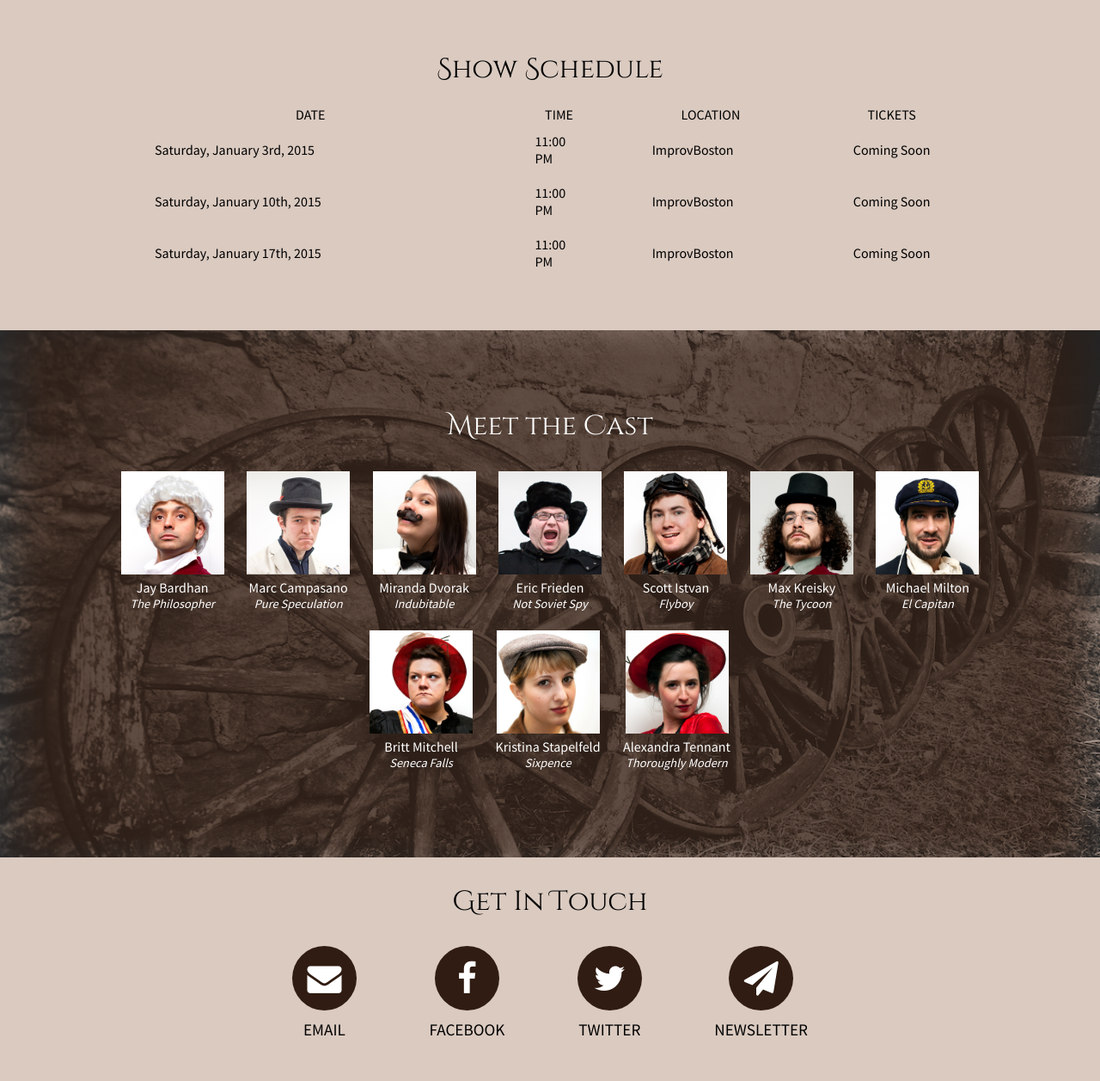
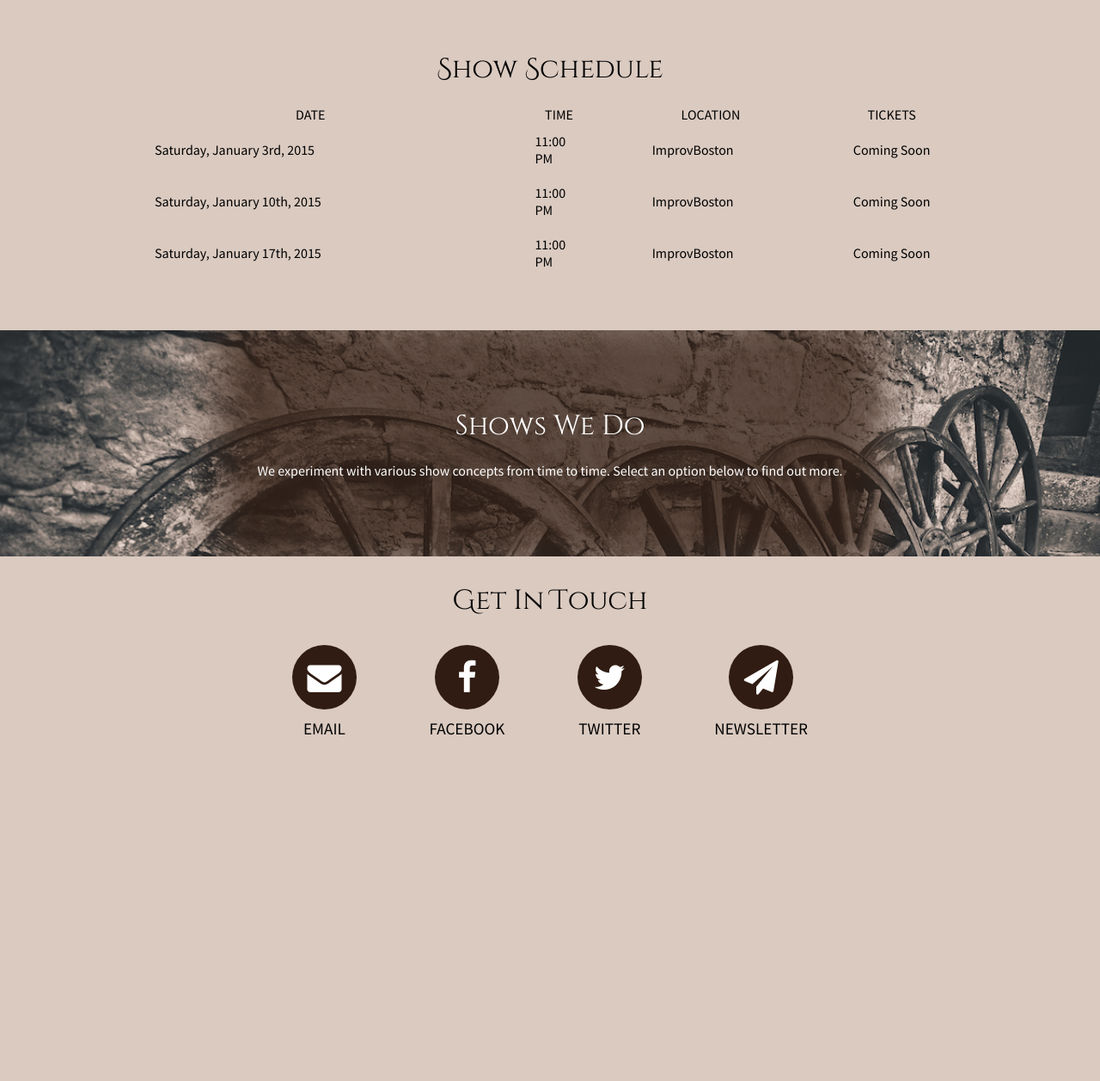
Before and after one commit to scit106/improvhistory, a Node server app: page / in a window 1280 px wide. Shown: the part 512-1769 px from the top of the page at 86% size. After the commit the page ends 1367 px from the top, so only its background shows below. Run offline with Node 20, Linux system fonts and the light colour scheme; some libraries are stand-ins or nearby versions.

Commit message:
add show type section

```diff
--- a/index.html
+++ b/index.html
@@ -111,85 +111,13 @@
 			</tr>
 		</table>
 	</div><!-- schedule -->
-	<div class='section brown-background' id='cast'>
+	<div class="section brown-background centered-content" id="show-types">
 		<div class="content">
-			<h2 class='section-header serif-font white'>
-				<span class="first-letter">M</span>eet the <span class="first-letter">C</span>ast
-			</h2>
-			<div class='centered-max-width centered-content'>
-				<div class='cast-member'>
-					<div class='cast-member-photo' id='jay'>
-						<img src='images/jay.jpg'/>
-					</div><!-- .cast-member-photo -->
-					<h4 class='cast-name white sans-font'>Jay Bardhan</h4>
-					<p class='cast-nickname white sans-font italics'>The Philosopher</p>
-				</div><!-- .cast-member -->
-				<div class='cast-member'>
-					<div class='cast-member-photo' id='marc'>
-						<img src='images/marc.jpg'/>
-					</div><!-- .cast-member-photo -->
-					<h4 class='cast-name white sans-font'>Marc Campasano</h4>
-					<p class='cast-nickname white sans-font italics'>Pure Speculation</p>
-				</div><!-- .cast-member -->
-				<div class='cast-member'>
-					<div class='cast-member-photo' id='miranda'>
-						<img src='images/miranda.jpg'/>
-					</div><!-- .cast-member-photo -->
-					<h4 class='cast-name white sans-font'>Miranda Dvorak</h4>
-					<p class='cast-nickname white sans-font italics'>Indubitable</p>
-				</div><!-- .cast-member -->
-				<div class='cast-member'>
-					<div class='cast-member-photo' id='eric'>
-						<img src='images/eric.jpg'/>
-					</div><!-- .cast-member-photo -->
-					<h4 class='cast-name white sans-font'>Eric Frieden</h4>
-					<p class='cast-nickname white sans-font italics'>Not Soviet Spy</p>
-				</div><!-- .cast-member -->
-				<div class='cast-member'>
-					<div class='cast-member-photo' id='scott'>
-						<img src='images/scott.jpg'/>
-					</div><!-- .cast-member-photo -->
-					<h4 class='cast-name white sans-font'>Scott Istvan</h4>
-					<p class='cast-nickname white sans-font italics'>Flyboy</p>
-				</div><!-- .cast-member -->
-				<div class='cast-member'>
-					<div class='cast-member-photo' id='max'>
-						<img src='images/max.jpg'/>
-					</div><!-- .cast-member-photo -->
-					<h4 class='cast-name white sans-font'>Max Kreisky</h4>
-					<p class='cast-nickname white sans-font italics'>The Tycoon</p>
-				</div><!-- .cast-member -->
-				<div class='cast-member'>
-					<div class='cast-member-photo' id='michael'>
-						<img src='images/michael.jpg'/>
-					</div><!-- .cast-member-photo -->
-					<h4 class='cast-name white sans-font'>Michael Milton</h4>
-					<p class='cast-nickname white sans-font italics'>El Capitan</p>
-				</div><!-- .cast-member -->
-				<div class='cast-member'>
-					<div class='cast-member-photo' id='britt'>
-						<img src='images/britt.jpg'/>
-					</div><!-- .cast-member-photo -->
-					<h4 class='cast-name white sans-font'>Britt Mitchell</h4>
-					<p class='cast-nickname white sans-font italics'>Seneca Falls</p>
-				</div><!-- .cast-member -->
-				<div class='cast-member'>
-					<div class='cast-member-photo' id='kristina'>
-						<img src='images/kristina.jpg'/>
-					</div><!-- .cast-member-photo -->
-					<h4 class='cast-name white sans-font'>Kristina Stapelfeld</h4>
-					<p class='cast-nickname white sans-font italics'>Sixpence</p>
-				</div><!-- .cast-member -->
-				<div class='cast-member'>
-					<div class='cast-member-photo' id='alexandra'>
-						<img src='images/alexandra.jpg'/>
-					</div><!-- .cast-member-photo -->
-					<h4 class='cast-name white sans-font'>Alexandra Tennant</h4>
-					<p class='cast-nickname white sans-font italics'>Thoroughly Modern</p>
-				</div><!-- .cast-member -->
-			</div><!-- centered-max-width -->
-		</div><!-- content -->
-	</div><!-- cast -->
+			<h2 class="section-header serif-font white">Shows We Do</h2>
+			<p class="white sans-font">We experiment with various show concepts from time to time. Select an option below to find out more.
+			</p>
+		</div>
+	</div>
 	<div class='section off-white-background' id='contact'>
 		<h2 class='section-header serif-font'>
 			<span class="first-letter">G</span>et In <span class="first-letter">T</span>ouch
--- a/public/style.css
+++ b/public/style.css
@@ -330,7 +330,7 @@ input[type="text"], input[type="email"] {
 	font-weight: 600;
 }
 
-#cast {
+#cast, #show-types {
 	background-image: url(images/wheels.jpg);
 	background-size: cover;
 	overflow: hidden;
@@ -348,7 +348,7 @@ input[type="text"], input[type="email"] {
 	text-align: center;
 }
 
-#newsletter-intro .content, #cast .content, #unsubscribe-intro .content {
+#newsletter-intro .content, #cast .content, #show-types .content, #unsubscribe-intro .content {
 	background-color: rgba(48,28,18, 0.75);
 	-webkit-box-shadow: 0px 0px 50px 50px rgba(48,28,18, 0.75);
 	-moz-box-shadow:    0px 0px 50px 50px rgba(48,28,18, 0.75);
```
